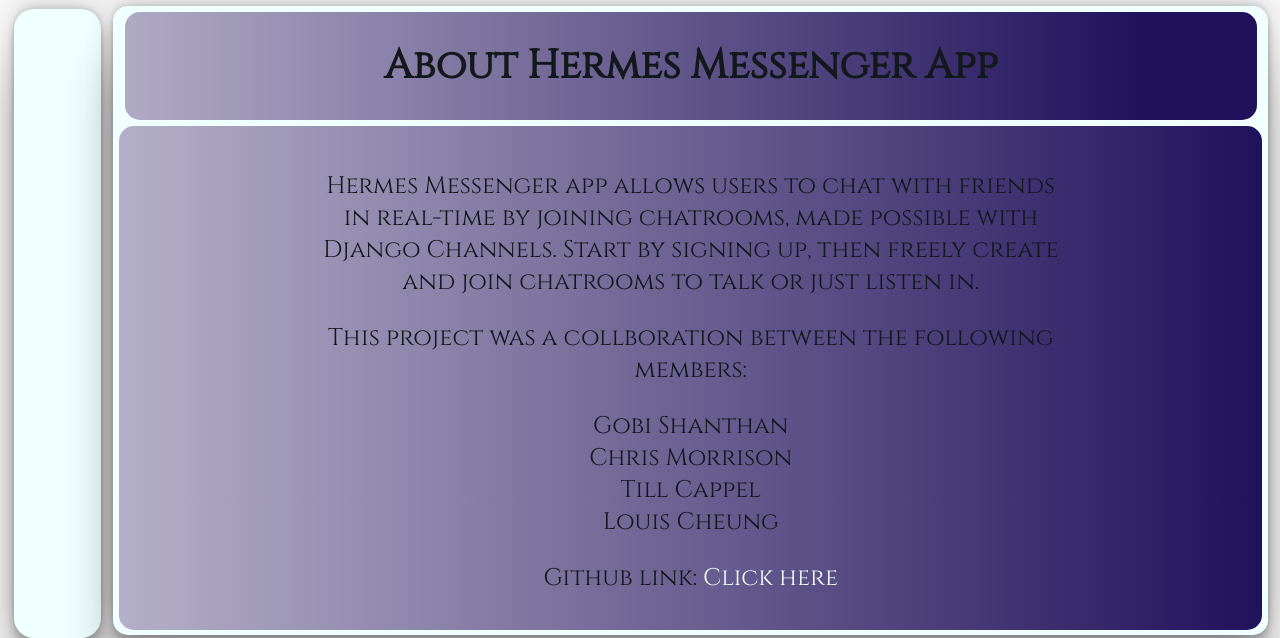
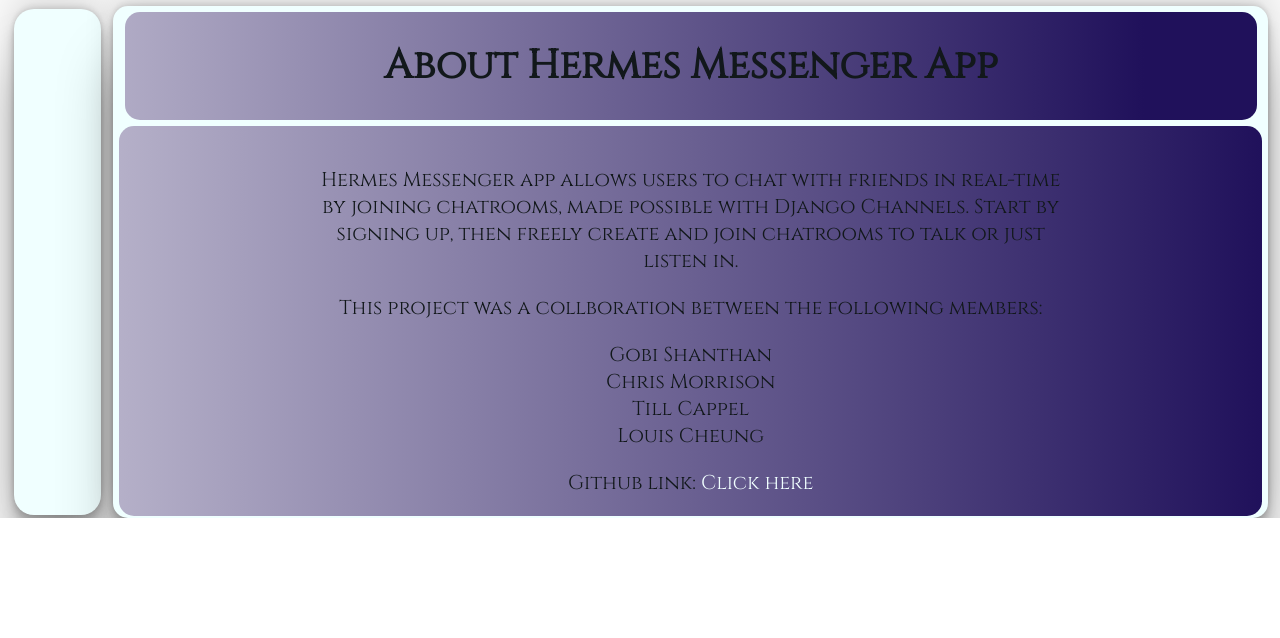
Before and after one commit to Wh1t3-Rabb1t/HemezVersion2, a Django app: page /about/ in a window 1280 px wide. Shown: the part 515-1153 px from the top of the page. After the commit the page ends 1033 px from the top, so only its background shows below. Run offline with Django 4.2, Linux system fonts and the light colour scheme; data that the repository does not hold is empty; some web fonts are replaced.

Commit message:
Pushing for louis

```diff
--- a/main_app/static/css/style.css
+++ b/main_app/static/css/style.css
@@ -136,7 +136,7 @@ header {
     box-shadow: rgba(0, 0, 0, 0.25) 0px 54px 55px, rgba(0, 0, 0, 0.12) 0px -12px 30px, rgba(0, 0, 0, 0.12) 0px 4px 6px, rgba(0, 0, 0, 0.17) 0px 12px 13px, rgba(0, 0, 0, 0.09) 0px -3px 5px;
     margin: 10% 18% 100% 18%;
     width: 98%;
-    height: 100%;
+    height: 96%;
     display: flex;
     justify-content: flex-start;
     flex-direction: column;
@@ -176,7 +176,7 @@ header {
     box-shadow: rgba(0, 0, 0, 0.25) 0px 54px 55px, rgba(0, 0, 0, 0.12) 0px -12px 30px, rgba(0, 0, 0, 0.12) 0px 4px 6px, rgba(0, 0, 0, 0.17) 0px 12px 13px, rgba(0, 0, 0, 0.09) 0px -3px 5px;
     margin: 0.5%;
     width: 98%;
-    height: 100%;
+    height: 97%;
     display: flex;
     flex-direction: column;
     align-items: center;
@@ -351,7 +351,7 @@ ul.members {
 .profile-card {
     text-align: center;
     border-radius: 15px;
-    height: 100%;
+    height: 93%;
     width: 99%;
     margin: 0.5% 0.5% 0.5% 0.5%;
     padding-top: 10px;
@@ -507,6 +507,15 @@ background-color: var(--dark-purple) ;
     font-size:20px;
     font-weight:bold;
     text-align:right;
+}
 
+.blank-bottom{
+    margin: 20px;
+}
 
+/* SMALL SCREEN MEDIA QUERY  */
+@media screen and (max-width: 600px) {
+    .navbar-nav{
+        font-size: 10px;
+    }
 }
--- a/main_app/templates/about.html
+++ b/main_app/templates/about.html
@@ -7,21 +7,21 @@
 </div>
 
   <div class="about-box">
-    <p>
+    <p class"about-text" style="font-size: 20px;">
       Hermes Messenger app allows users to chat with friends in real-time by
       joining chatrooms, made possible with Django Channels. Start by signing
       up, then freely create and join chatrooms to talk or just listen in.
     </p>
-    <p>This project was a collboration between the following members:</p>
+    <p class"about-text" style="font-size: 20px;">This project was a collboration between the following members:</p>
     <ul class="members">
-      <li>Gobi Shanthan</li>
-      <li>Chris Morrison</li>
-      <li>Till Cappel</li>
-      <li>Louis Cheung</li>
+      <li style="font-size: 20px;">Gobi Shanthan</li>
+      <li style="font-size: 20px;">Chris Morrison</li>
+      <li style="font-size: 20px;">Till Cappel</li>
+      <li style="font-size: 20px;">Louis Cheung</li>
     </ul>
-    <p>
+    <p style="font-size: 20px;">
       Github link:
-      <a href="https://github.com/louischeung1990/Hermes-Messenger-App"
+      <a style="font-size: 20px;" href="https://github.com/louischeung1990/Hermes-Messenger-App"
         target="_blank">Click here</a>
     </p>
 </div>
--- a/main_app/templates/chat/room.html
+++ b/main_app/templates/chat/room.html
@@ -26,7 +26,7 @@
         const roomName = JSON.parse(document.getElementById('room-name').textContent);
 
         const chatSocket = new WebSocket(
-            'wss://'
+            'ws://'
             + window.location.host
             + '/ws/chat/'
             + roomName
--- a/main_app/templates/profile.html
+++ b/main_app/templates/profile.html
@@ -44,4 +44,5 @@
 
 </div>
 
+
 {% endblock %}
```
Also changed, not shown: livechat/settings.py (+17 -15 lines).
